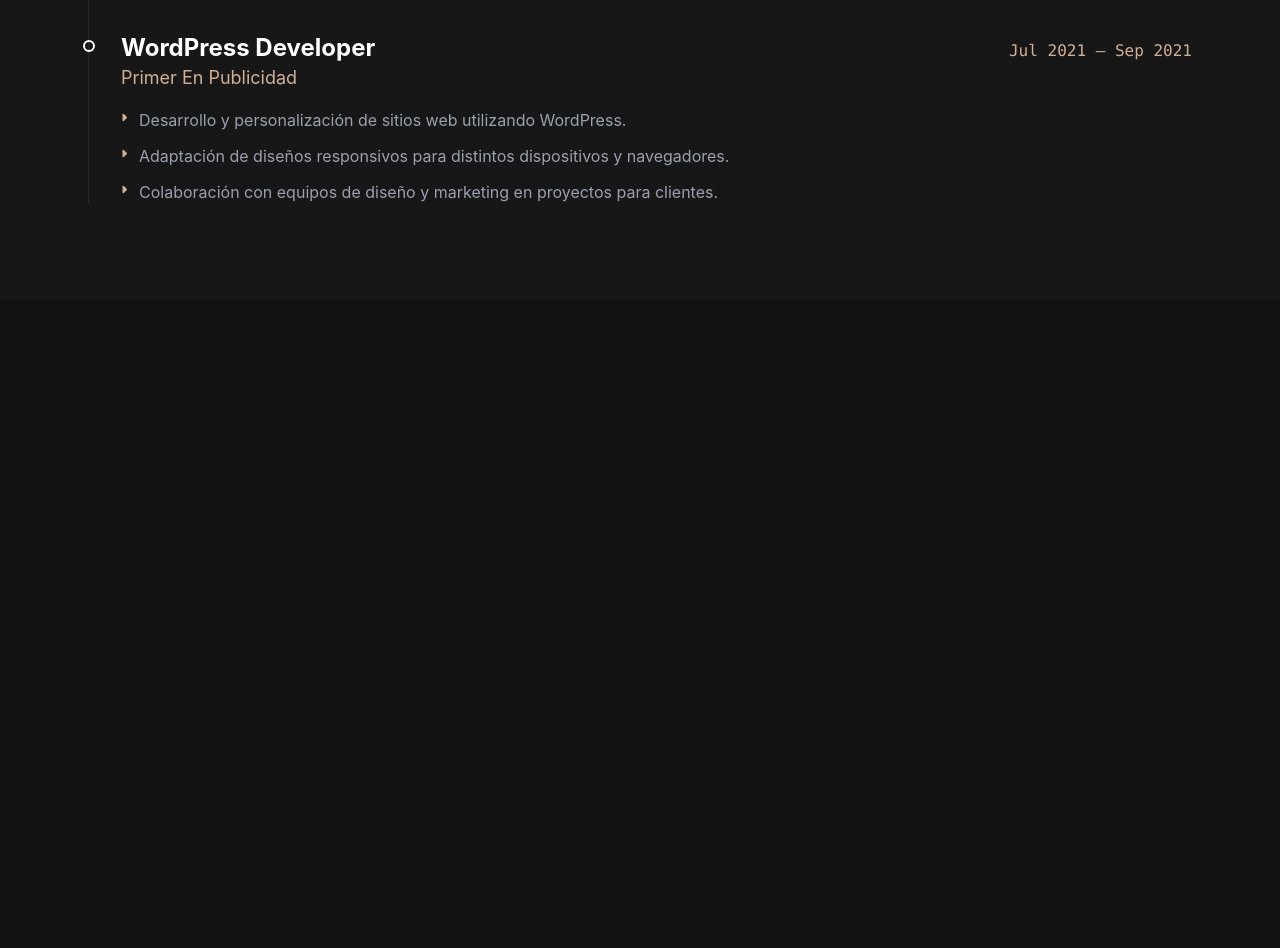
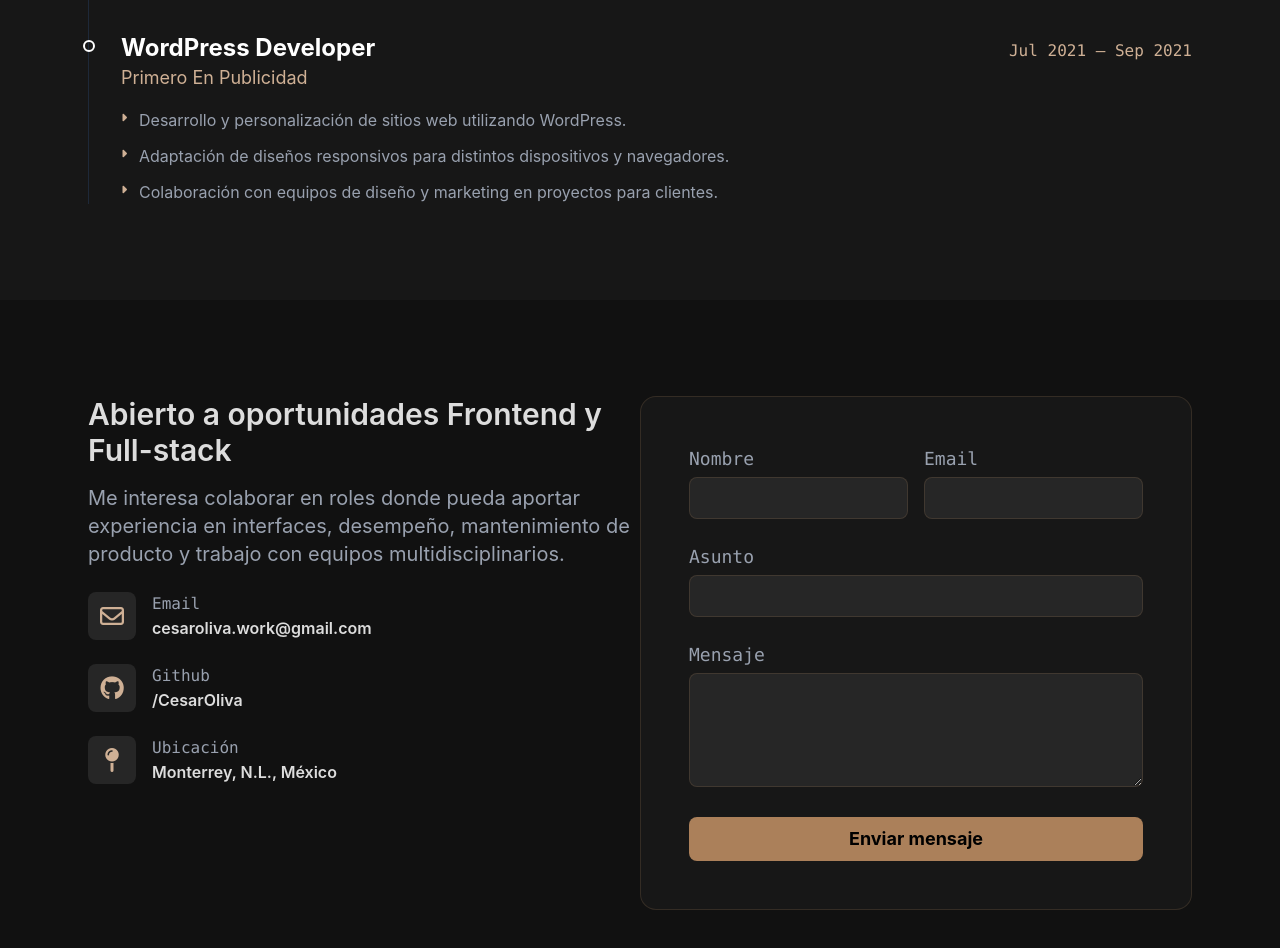
Before and after one commit to CesarOliva/portafolio, an Astro site: page / in a window 1280 px wide. Shown: the part 3904-4852 px from the top of the page. Before the commit the page ends 4204 px from the top, so only its background shows below. Built offline with nearby package versions, Linux system fonts and the light colour scheme; Astro itself is replaced by a stand-in of ours.

Commit message:
Adding contact

```diff
--- /dev/null
+++ b/src/components/Contact.astro
@@ -0,0 +1,68 @@
+<section id="projects" class="py-24 px-6">
+    <div class="max-w-300 mx-auto px-2 md:px-12">
+        <div class="grid grid-cols-1 lg:grid-cols-2 gap-2xl space-y-8">
+            <div>
+                <h2 class="font-semibold text-3xl mb-4">Abierto a oportunidades Frontend y Full-stack</h2>
+                <p class="text-lg md:text-xl text-gray-400 mb-6">
+                    Me interesa colaborar en roles donde pueda aportar
+                    experiencia en interfaces, desempeño, mantenimiento de producto y trabajo con equipos multidisciplinarios.
+                </p>
+
+                <div class="space-y-6">
+                    <div class="flex items-center gap-4">
+                        <div class="w-12 h-12 rounded-lg bg-neutral-800 flex items-center justify-center text-[#cfb095]">
+                            <i class="fa-regular fa-envelope text-2xl"></i>
+                        </div>
+                        <div>
+                            <p class="text-gray-400 font-mono">Email</p>
+                            <a href="mailto:cesaroliva.work@gmail.com" target="_blank" class="font-semibold text-md">cesaroliva.work@gmail.com</a>
+                        </div>
+                    </div>
+                    <div class="flex items-center gap-4">
+                        <div class="w-12 h-12 rounded-lg bg-neutral-800 flex items-center justify-center text-[#cfb095]">
+                            <i class="fa-brands fa-github text-2xl"></i>
+                        </div>
+                        <div>
+                            <p class="text-gray-400 font-mono">Github</p>
+                            <a href="https://github.com/CesarOliva" target="_blank" class="font-semibold text-md">/CesarOliva</a>
+                        </div>
+                    </div>
+                    <div class="flex items-center gap-4">
+                        <div class="w-12 h-12 rounded-lg bg-neutral-800 flex items-center justify-center text-[#cfb095]">
+                            <i class="fa-solid fa-map-pin text-2xl"></i>
+                        </div>
+                        <div>
+                            <p class="text-gray-400 font-mono">Ubicación</p>
+                            <p class="font-semibold text-md">Monterrey, N.L., México</p>
+                        </div>
+                    </div>
+                </div>
+            </div>
+
+            <form class="space-y-6 p-12 bg-neutral-900 border border-[#ab805a]/20 rounded-2xl">
+                <div class="grid grid-cols-1 sm:grid-cols-2 gap-4">
+                    <div>
+                        <label class="block text-lg text-gray-400 font-mono mb-1">Nombre</label>
+                        <input class="w-full bg-neutral-800 border border-[#ab805a]/20 rounded-lg focus:outline-none p-2" type="text"/>
+                    </div>
+                    <div>
+                        <label class="block text-lg text-gray-400 font-mono mb-1">Email</label>
+                        <input class="w-full bg-neutral-800 border border-[#ab805a]/20 rounded-lg focus:outline-none p-2" type="email"/>
+                    </div>
+                </div>
+
+                <div>
+                    <label class="block text-lg text-gray-400 font-mono mb-1">Asunto</label>
+                    <input class="w-full bg-neutral-800 border border-[#ab805a]/20 rounded-lg focus:outline-none p-2" type="text"/>
+                </div>
+
+                <div>
+                    <label class="block text-lg text-gray-400 font-mono mb-1">Mensaje</label>
+                    <textarea class="w-full bg-neutral-800 border border-[#ab805a]/20 rounded-lg focus:outline-none p-2 min-h-12 max-h-48" rows="4"></textarea>
+                </div>
+
+                <button class="w-full py-2 bg-[#ab805a] text-lg text-black font-bold rounded-lg hover:brightness-110 active:scale-[0.98] transition-all" type="submit">Enviar mensaje</button>
+            </form>
+        </div>
+    </div>
+</section>
--- a/src/components/Experience.astro
+++ b/src/components/Experience.astro
@@ -24,7 +24,7 @@ const experience = [
     },
     {
         title: "WordPress Developer",
-        place: "Primer En Publicidad",
+        place: "Primero En Publicidad",
         date: "Jul 2021 — Sep 2021",
         description: [
             "Desarrollo y personalización de sitios web utilizando WordPress.",
@@ -36,7 +36,7 @@ const experience = [
 
 ---
 
-<section id="projects" class="py-24 px-6 bg-neutral-900">
+<section id="experience" class="py-24 px-6 bg-neutral-900">
     <div class="max-w-300 mx-auto px-2 md:px-12">
         <div class="flex items-center gap-4 mb-16">
             <h2 class="text-3xl font-bold font-mono">Experiencia</h2>
@@ -46,7 +46,7 @@ const experience = [
         <div class="relative border-l border-gray-800 ml-4 md:ml-0 md:pl-8 space-y-12">
             {experience.map((exp) => (
                 <div class="relative pl-8 md:pl-0">
-                    <div class={`absolute w-3 h-3 bg-dark border-2 rounded-full -left-[42px] md:-left-[38px] top-2 ${exp.current ? 'animate-pulse border-[#cfb095]' : 'border-white'}`}></div>
+                    <div class={`absolute w-3 h-3 bg-dark border-2 rounded-full -left-[6px] md:-left-[38px] top-2 ${exp.current ? 'animate-pulse border-[#cfb095]' : 'border-white'}`}></div>
                     <div class="flex flex-col md:flex-row md:items-baseline justify-between mb-2 md:mb-0">
                         <h3 class="text-2xl font-bold text-white">{exp.title}</h3>
                         <span class="font-mono text-md text-[#cfb095] mt-1 md:mt-0">{exp.date}</span>
--- a/src/components/Skills.astro
+++ b/src/components/Skills.astro
@@ -2,7 +2,7 @@
 import { Monitor, Database, Server, Wrench } from '@lucide/astro';
 ---
 
-<section id="stack" class="py-24 px-6 bg-neutral-900">
+<section id="skills" class="py-24 px-6 bg-neutral-900">
     <div class="max-w-300 mx-auto px-2 md:px-12">
         <div class="flex items-center gap-4 mb-16">
             <h2 class="text-3xl font-bold font-mono">Stack Tecnológico</h2>
--- a/src/pages/index.astro
+++ b/src/pages/index.astro
@@ -6,6 +6,7 @@ import About from '../components/About.astro';
 import Skills from '../components/Skills.astro';
 import Projects from '../components/Projects.astro';
 import Experience from '../components/Experience.astro';
+import Contact from '../components/Contact.astro';
 
 ---
 
@@ -18,4 +19,5 @@ import Experience from '../components/Experience.astro';
 	<Skills />
 	<Projects />
 	<Experience />
+	<Contact />
 </Layout>
```
